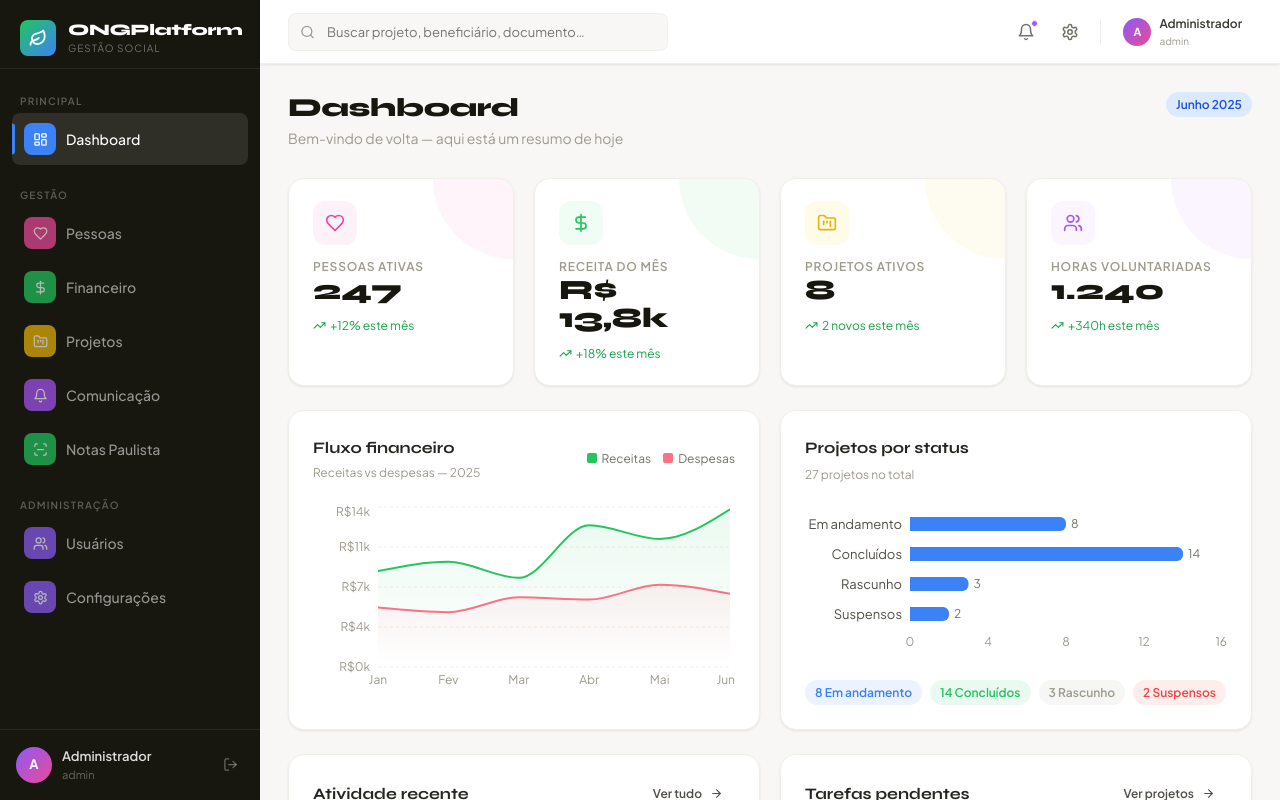
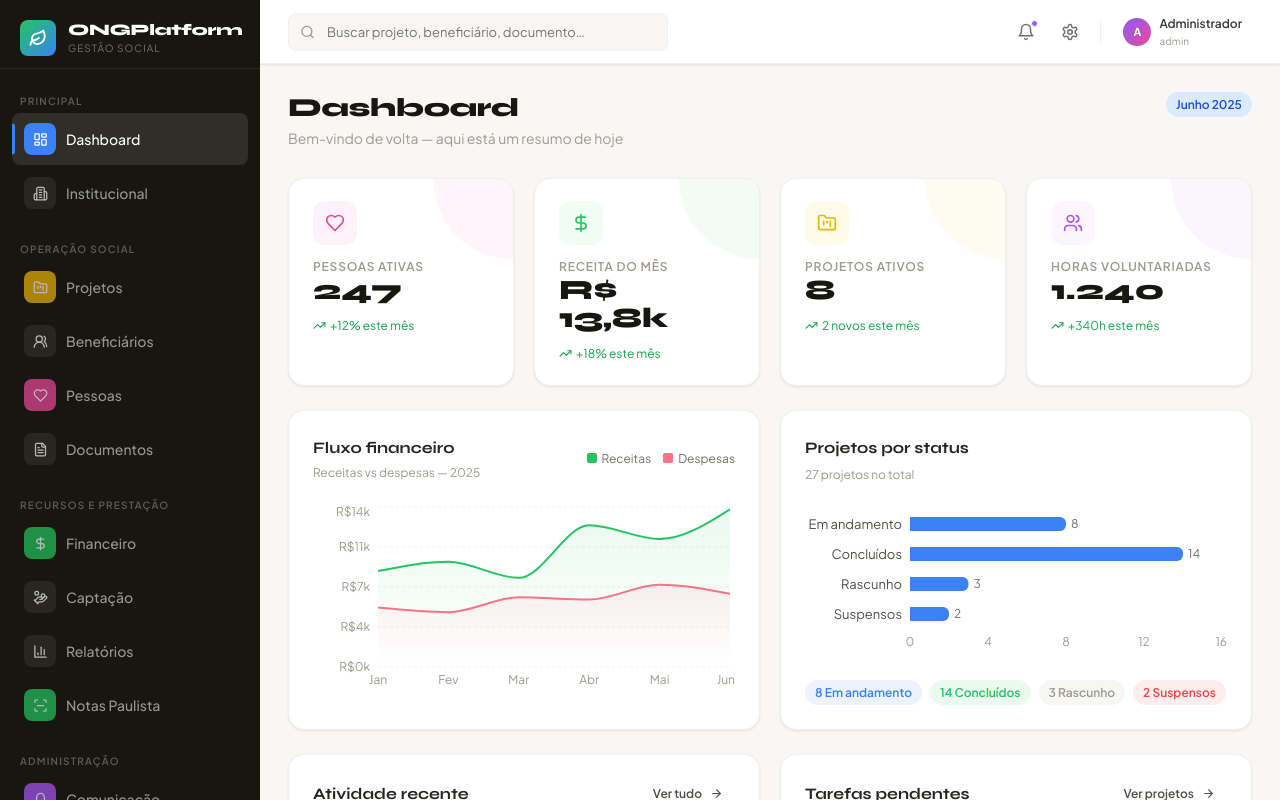
Before and after one commit to Klint-prog/ong-platform, a React (Vite) app: page / in a window 1280 px wide. Both pictures are taken after typing "name@example.com", "Sample123" into the empty fields and a click on the button "Entrar". Shown: the top 800 px of the page. Built offline with nearby package versions, Linux system fonts and the light colour scheme.

Commit message:
feat: atualizar navegação para módulos de projetos sociais

```diff
--- a/src/components/layout/Sidebar.jsx
+++ b/src/components/layout/Sidebar.jsx
@@ -1,31 +1,42 @@
-import { NavLink, useLocation } from 'react-router-dom'
+import { NavLink } from 'react-router-dom'
 import {
   LayoutDashboard, Users, Heart, DollarSign,
-  FolderKanban, Bell, Settings, LogOut, Leaf, ScanLine
+  FolderKanban, Bell, Settings, LogOut, Leaf, ScanLine,
+  Building2, FileText, HandCoins, BarChart3, UsersRound
 } from 'lucide-react'
 
 const NAV = [
   {
     section: 'Principal',
     items: [
-      { to: '/',            label: 'Dashboard',    icon: LayoutDashboard, mod: 'mod-dashboard' },
+      { to: '/', label: 'Dashboard', icon: LayoutDashboard, mod: 'mod-dashboard' },
+      { to: '/institucional', label: 'Institucional', icon: Building2, mod: 'mod-institucional' },
     ],
   },
   {
-    section: 'Gestão',
+    section: 'Operação social',
     items: [
-      { to: '/pessoas',     label: 'Pessoas',      icon: Heart,           mod: 'mod-pessoas' },
-      { to: '/financeiro',  label: 'Financeiro',   icon: DollarSign,      mod: 'mod-financeiro' },
-      { to: '/projetos',    label: 'Projetos',     icon: FolderKanban,    mod: 'mod-projetos' },
-      { to: '/comunicacao', label: 'Comunicação',  icon: Bell,            mod: 'mod-comunicacao' },
-      { to: '/notas-paulista', label: 'Notas Paulista', icon: ScanLine,   mod: 'mod-financeiro' },
+      { to: '/projetos', label: 'Projetos', icon: FolderKanban, mod: 'mod-projetos' },
+      { to: '/beneficiarios', label: 'Beneficiários', icon: UsersRound, mod: 'mod-beneficiarios' },
+      { to: '/pessoas', label: 'Pessoas', icon: Heart, mod: 'mod-pessoas' },
+      { to: '/documentos', label: 'Documentos', icon: FileText, mod: 'mod-documentos' },
+    ],
+  },
+  {
+    section: 'Recursos e prestação',
+    items: [
+      { to: '/financeiro', label: 'Financeiro', icon: DollarSign, mod: 'mod-financeiro' },
+      { to: '/captacao', label: 'Captação', icon: HandCoins, mod: 'mod-captacao' },
+      { to: '/relatorios', label: 'Relatórios', icon: BarChart3, mod: 'mod-relatorios' },
+      { to: '/notas-paulista', label: 'Notas Paulista', icon: ScanLine, mod: 'mod-financeiro' },
     ],
   },
   {
     section: 'Administração',
     items: [
-      { to: '/usuarios',    label: 'Usuários',     icon: Users,           mod: 'mod-usuarios' },
-      { to: '/configuracoes',label: 'Configurações',icon: Settings,       mod: 'mod-usuarios' },
+      { to: '/comunicacao', label: 'Comunicação', icon: Bell, mod: 'mod-comunicacao' },
+      { to: '/usuarios', label: 'Usuários', icon: Users, mod: 'mod-usuarios' },
+      { to: '/configuracoes', label: 'Configurações', icon: Settings, mod: 'mod-usuarios' },
     ],
   },
 ]
```
